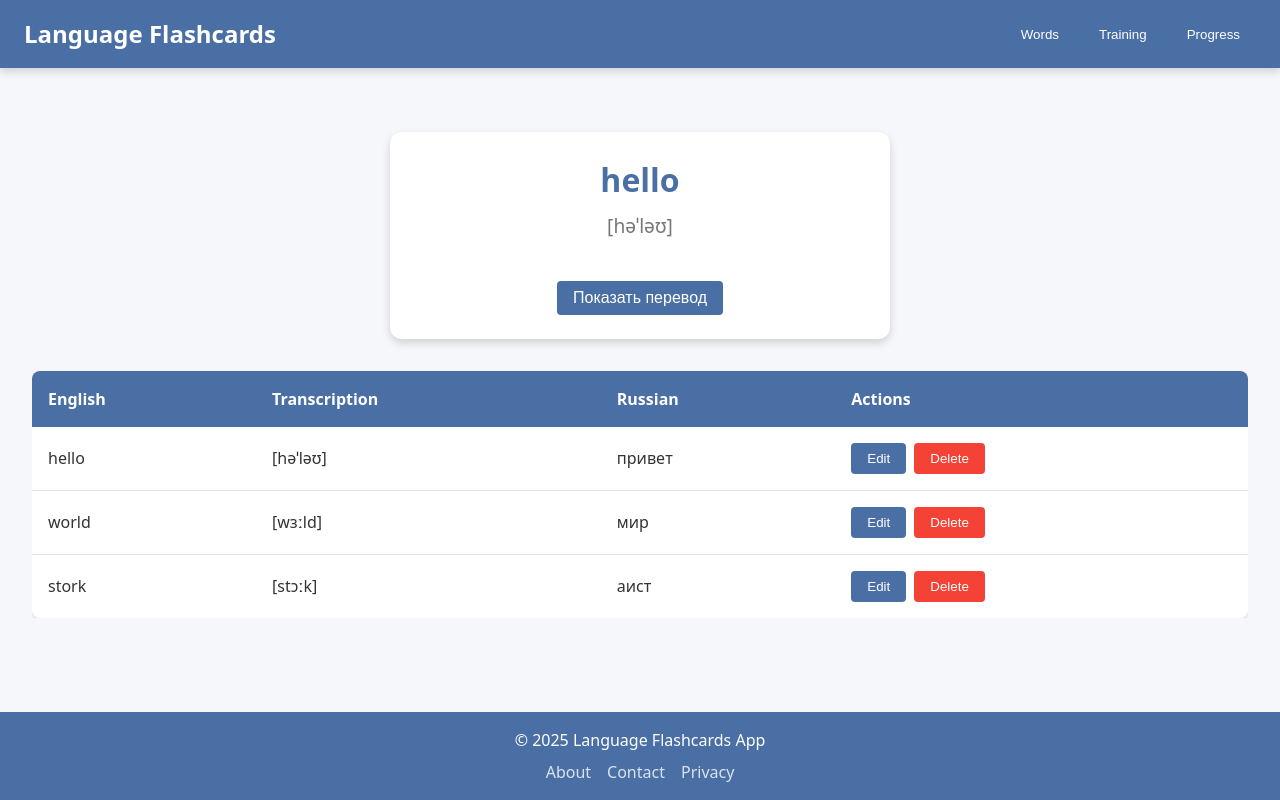
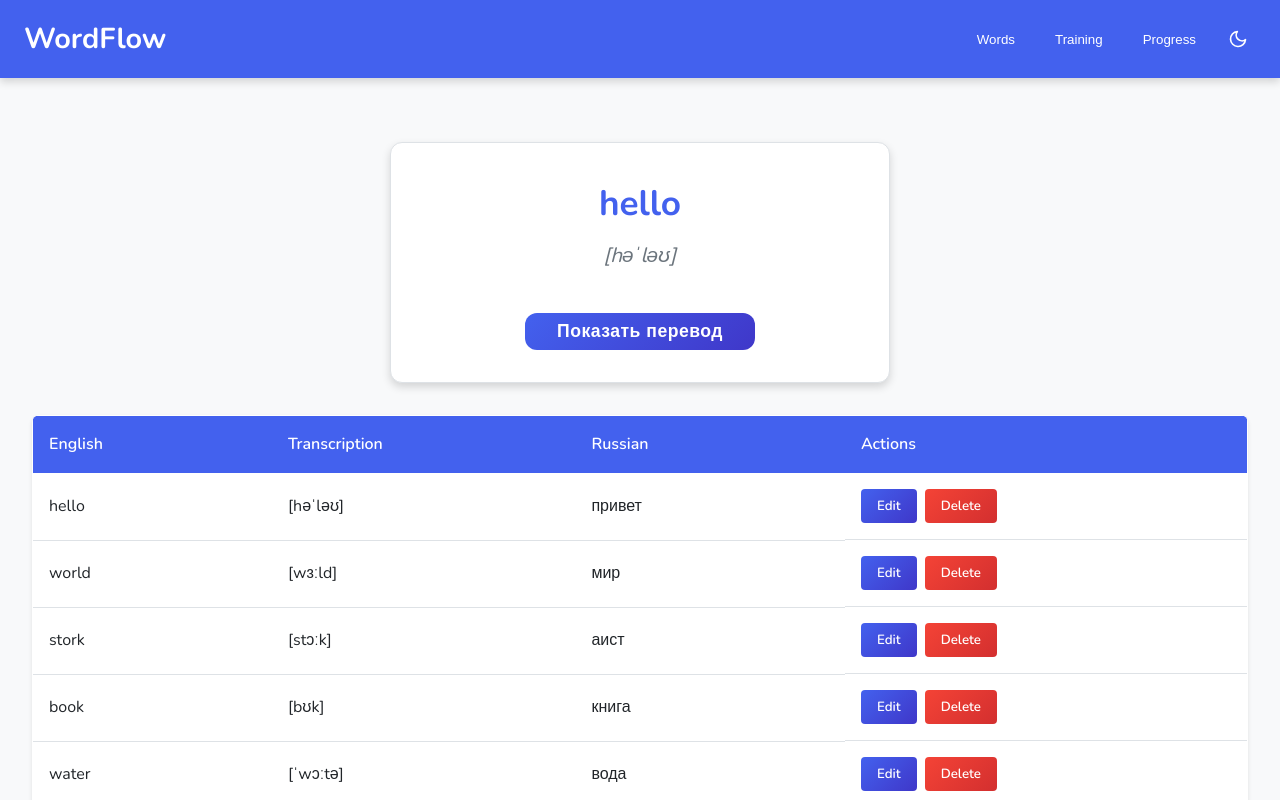
Before and after one commit to irinavladimirovna1307/english-flashcards, a React (Vite) app: page / in a window 1280 px wide. Shown: the top 800 px of the page. Built offline with nearby package versions, Linux system fonts and the light colour scheme.

Commit message:
changes in component styles, adding a light/dark theme

```diff
--- a/package.json
+++ b/package.json
@@ -11,7 +11,8 @@
   },
   "dependencies": {
     "react": "^19.1.0",
-    "react-dom": "^19.1.0"
+    "react-dom": "^19.1.0",
+    "react-icons": "^5.5.0"
   },
   "devDependencies": {
     "@eslint/js": "^9.25.0",
--- a/src/App.jsx
+++ b/src/App.jsx
@@ -1,15 +1,39 @@
-import React, { useState } from "react";
+import React, { useState, useEffect } from "react";
 import Header from "./components/Header";
 import Footer from "./components/Footer";
 import WordCard from "./components/WordCard";
 import WordTable from "./components/WordTable";
 
 const App = () => {
+  const [theme, setTheme] = useState("light");
   const [words, setWords] = useState([
     { id: 1, english: "hello", transcription: "[həˈləʊ]", russian: "привет" },
     { id: 2, english: "world", transcription: "[wɜːld]", russian: "мир" },
     { id: 3, english: "stork", transcription: "[stɔːk]", russian: "аист" },
+    { id: 4, english: "book", transcription: "[bʊk]", russian: "книга" },
+    { id: 5, english: "water", transcription: "[ˈwɔːtə]", russian: "вода" },
+    { id: 6, english: "friend", transcription: "[frend]", russian: "друг" },
+    {
+      id: 7,
+      english: "computer",
+      transcription: "[kəmˈpjuːtə]",
+      russian: "компьютер",
+    },
+    {
+      id: 8,
+      english: "language",
+      transcription: "[ˈlæŋɡwɪdʒ]",
+      russian: "язык",
+    },
   ]);
+
+  useEffect(() => {
+    document.body.setAttribute("data-theme", theme);
+  }, [theme]);
+
+  const toggleTheme = () => {
+    setTheme(theme === "light" ? "dark" : "light");
+  };
 
   const handleEditWord = (id, updatedWord) => {
     setWords(
@@ -23,7 +47,7 @@ const App = () => {
 
   return (
     <div className="app">
-      <Header />
+      <Header toggleTheme={toggleTheme} theme={theme} />
       <main>
         <WordCard word={words[0]} />
         <WordTable
--- a/src/components/Button.css
+++ b/src/components/Button.css
@@ -3,12 +3,13 @@
   border: none;
   border-radius: var(--radius-sm);
   cursor: pointer;
-  font-weight: 500;
+  font-weight: 600;
   transition: var(--transition);
   display: inline-flex;
   align-items: center;
   justify-content: center;
   gap: var(--spacing-xs);
+  font-family: "Nunito", sans-serif;
 }
 
 .btn:hover {
@@ -21,12 +22,12 @@
 }
 
 .btn-primary {
-  background-color: var(--primary);
+  background: linear-gradient(135deg, var(--primary), var(--secondary));
   color: white;
 }
 
 .btn-primary:hover {
-  background-color: var(--secondary);
+  background: linear-gradient(135deg, var(--secondary), var(--primary));
 }
 
 .btn-secondary {
@@ -36,23 +37,23 @@
 }
 
 .btn-secondary:hover {
-  background-color: #e9ecef;
+  background-color: var(--card-bg);
 }
 
 .btn-success {
-  background-color: var(--success);
+  background: linear-gradient(135deg, #4caf50, #388e3c);
   color: white;
 }
 
 .btn-success:hover {
-  background-color: #388e3c;
+  background: linear-gradient(135deg, #388e3c, #4caf50);
 }
 
 .btn-danger {
-  background-color: var(--error);
+  background: linear-gradient(135deg, #f44336, #d32f2f);
   color: white;
 }
 
 .btn-danger:hover {
-  background-color: #d32f2f;
+  background: linear-gradient(135deg, #d32f2f, #f44336);
 }
--- a/src/components/Footer.jsx
+++ b/src/components/Footer.jsx
@@ -4,7 +4,7 @@ import "./Footer.css";
 const Footer = () => {
   return (
     <footer className="footer">
-      <p>© {new Date().getFullYear()} Language Flashcards App</p>
+      <p>© {new Date().getFullYear()} WordFlow App</p>
       <div className="footer-links">
         <a href="#">About</a>
         <a href="#">Contact</a>
--- a/src/components/Header.css
+++ b/src/components/Header.css
@@ -10,7 +10,14 @@
 
 .header h1 {
   margin: 0;
-  font-size: 1.5rem;
+  font-size: 1.8rem;
+  font-weight: 700;
+}
+
+nav {
+  display: flex;
+  align-items: center;
+  gap: var(--spacing-sm);
 }
 
 .nav-btn {
@@ -18,7 +25,6 @@
   border: none;
   color: white;
   padding: var(--spacing-sm) var(--spacing-md);
-  margin-left: var(--spacing-sm);
   cursor: pointer;
   font-weight: 500;
   border-radius: var(--radius-sm);
@@ -29,6 +35,19 @@
   background-color: rgba(255, 255, 255, 0.1);
 }
 
-.nav-btn:active {
-  background-color: rgba(255, 255, 255, 0.2);
+.theme-toggle {
+  background: none;
+  border: none;
+  color: white;
+  cursor: pointer;
+  padding: var(--spacing-sm);
+  border-radius: 50%;
+  display: flex;
+  align-items: center;
+  justify-content: center;
+  transition: var(--transition);
 }
+
+.theme-toggle:hover {
+  background-color: rgba(255, 255, 255, 0.1);
+}
--- a/src/components/Header.jsx
+++ b/src/components/Header.jsx
@@ -1,14 +1,18 @@
 import React from "react";
 import "./Header.css";
+import { FiSun, FiMoon } from "react-icons/fi";
 
-const Header = () => {
+const Header = ({ toggleTheme, theme }) => {
   return (
     <header className="header">
-      <h1>Language Flashcards</h1>
+      <h1>WordFlow</h1>
       <nav>
         <button className="nav-btn">Words</button>
         <button className="nav-btn">Training</button>
         <button className="nav-btn">Progress</button>
+        <button className="theme-toggle" onClick={toggleTheme}>
+          {theme === "light" ? <FiMoon size={20} /> : <FiSun size={20} />}
+        </button>
       </nav>
     </header>
   );
--- a/src/components/WordCard.css
+++ b/src/components/WordCard.css
@@ -2,16 +2,16 @@
   background-color: var(--card-bg);
   border-radius: var(--radius-lg);
   box-shadow: var(--shadow-md);
-  padding: var(--spacing-lg);
-  margin-bottom: var(--spacing-xl);
+  padding: var(--spacing-xl);
   transition: var(--transition);
   max-width: 500px;
   margin: var(--spacing-xl) auto;
+  border: 1px solid var(--border);
 }
 
 .word-card:hover {
   transform: translateY(-5px);
-  box-shadow: 0 8px 16px rgba(0, 0, 0, 0.2);
+  box-shadow: 0 12px 20px rgba(0, 0, 0, 0.15);
 }
 
 .card-content {
@@ -19,15 +19,17 @@
 }
 
 .english-word {
-  font-size: 2rem;
+  font-size: 2.2rem;
   color: var(--primary);
   margin-bottom: var(--spacing-sm);
+  font-weight: 700;
 }
 
 .transcription {
-  font-size: 1.2rem;
+  font-size: 1.3rem;
   color: var(--text-light);
   margin-bottom: var(--spacing-lg);
+  font-style: italic;
 }
 
 .translation-section {
@@ -35,28 +37,31 @@
 }
 
 .russian-word {
-  font-size: 1.8rem;
+  font-size: 2rem;
   color: var(--secondary);
-  font-weight: bold;
+  font-weight: 600;
+  margin-bottom: var(--spacing-md);
 }
 
 .show-translation-btn,
 .hide-translation-btn {
-  background-color: var(--primary);
+  background: linear-gradient(135deg, var(--primary), var(--secondary));
   color: white;
   border: none;
-  padding: var(--spacing-sm) var(--spacing-md);
-  border-radius: var(--radius-sm);
+  padding: var(--spacing-sm) var(--spacing-xl);
+  border-radius: var(--radius-lg);
   cursor: pointer;
-  font-size: 1rem;
+  font-size: 1.1rem;
   transition: var(--transition);
   margin-top: var(--spacing-md);
+  font-weight: 600;
+  letter-spacing: 0.5px;
 }
 
 .show-translation-btn:hover,
 .hide-translation-btn:hover {
-  background-color: var(--secondary);
   transform: scale(1.05);
+  box-shadow: 0 4px 10px rgba(67, 97, 238, 0.3);
 }
 
 .show-translation-btn:active,
@@ -65,7 +70,7 @@
 }
 
 .hide-translation-btn {
-  background-color: var(--secondary);
+  background: linear-gradient(135deg, var(--secondary), var(--primary));
 }
 
 @keyframes fadeIn {
--- a/src/components/WordTable.css
+++ b/src/components/WordTable.css
@@ -1,16 +1,16 @@
 .word-table-container {
   overflow-x: auto;
   margin: var(--spacing-xl) 0;
+  border-radius: var(--radius-md);
+  box-shadow: var(--shadow-sm);
+  background-color: var(--card-bg);
+  padding: 1px;
 }
 
 .word-table {
   width: 100%;
-  border-collapse: separate;
-  border-spacing: 0;
+  border-collapse: collapse;
   background-color: var(--card-bg);
-  border-radius: var(--radius-md);
-  box-shadow: var(--shadow-sm);
-  overflow: hidden;
 }
 
 .word-table th {
@@ -18,6 +18,9 @@
   color: white;
   padding: var(--spacing-md);
   text-align: left;
+  font-weight: 600;
+  position: sticky;
+  top: 0;
 }
 
 .word-table td {
@@ -30,11 +33,11 @@
 }
 
 .word-table tr:hover {
-  background-color: rgba(107, 140, 188, 0.05);
+  background-color: rgba(67, 97, 238, 0.05);
 }
 
 .editing-row {
-  background-color: rgba(74, 111, 165, 0.1) !important;
+  background-color: rgba(67, 97, 238, 0.1) !important;
   animation: highlight 1s ease;
 }
 
@@ -54,11 +57,13 @@
   border-radius: var(--radius-sm);
   transition: var(--transition);
   font-size: 1rem;
+  background-color: var(--card-bg);
+  color: var(--text);
 }
 
 .edit-input:focus {
   border-color: var(--primary);
-  box-shadow: 0 0 0 2px rgba(74, 111, 165, 0.25);
+  box-shadow: 0 0 0 2px rgba(67, 97, 238, 0.25);
   outline: none;
 }
 
@@ -67,6 +72,6 @@
     background-color: rgba(255, 235, 59, 0.3);
   }
   100% {
-    background-color: rgba(74, 111, 165, 0.1);
+    background-color: rgba(67, 97, 238, 0.1);
   }
 }
--- a/src/index.css
+++ b/src/index.css
@@ -1,3 +1,4 @@
+@import url("https://fonts.googleapis.com/css2?family=Nunito:wght@300;400;600;700&display=swap");
 @import "./styles/variables.css";
 
 * {
@@ -7,10 +8,11 @@
 }
 
 body {
-  font-family: system-ui, -apple-system, sans-serif;
+  font-family: "Nunito", sans-serif;
   background-color: var(--background);
   color: var(--text);
-  line-height: 1.5;
+  line-height: 1.6;
+  transition: background-color 0.3s, color 0.3s;
 }
 
 .app {
--- a/src/styles/variables.css
+++ b/src/styles/variables.css
@@ -1,13 +1,13 @@
 :root {
-  /* Цвета */
-  --primary: #4a6fa5;
-  --secondary: #6b8cbc;
-  --accent: #ff6b6b;
-  --background: #f5f7fa;
+  /* Светлая тема */
+  --primary: #4361ee;
+  --secondary: #3f37c9;
+  --accent: #f72585;
+  --background: #f8f9fa;
   --card-bg: #ffffff;
-  --text: #333333;
-  --text-light: #777777;
-  --border: #e1e5eb;
+  --text: #212529;
+  --text-light: #6c757d;
+  --border: #dee2e6;
   --success: #4caf50;
   --warning: #ff9800;
   --error: #f44336;
@@ -31,3 +31,14 @@
   /* Анимации */
   --transition: all 0.3s ease;
 }
+
+[data-theme="dark"] {
+  --primary: #4895ef;
+  --secondary: #4361ee;
+  --accent: #f72585;
+  --background: #121212;
+  --card-bg: #1e1e1e;
+  --text: #e0e0e0;
+  --text-light: #9e9e9e;
+  --border: #424242;
+}
```
Also changed, not shown: 1 other file (tests, documents, lock files or other folders).
